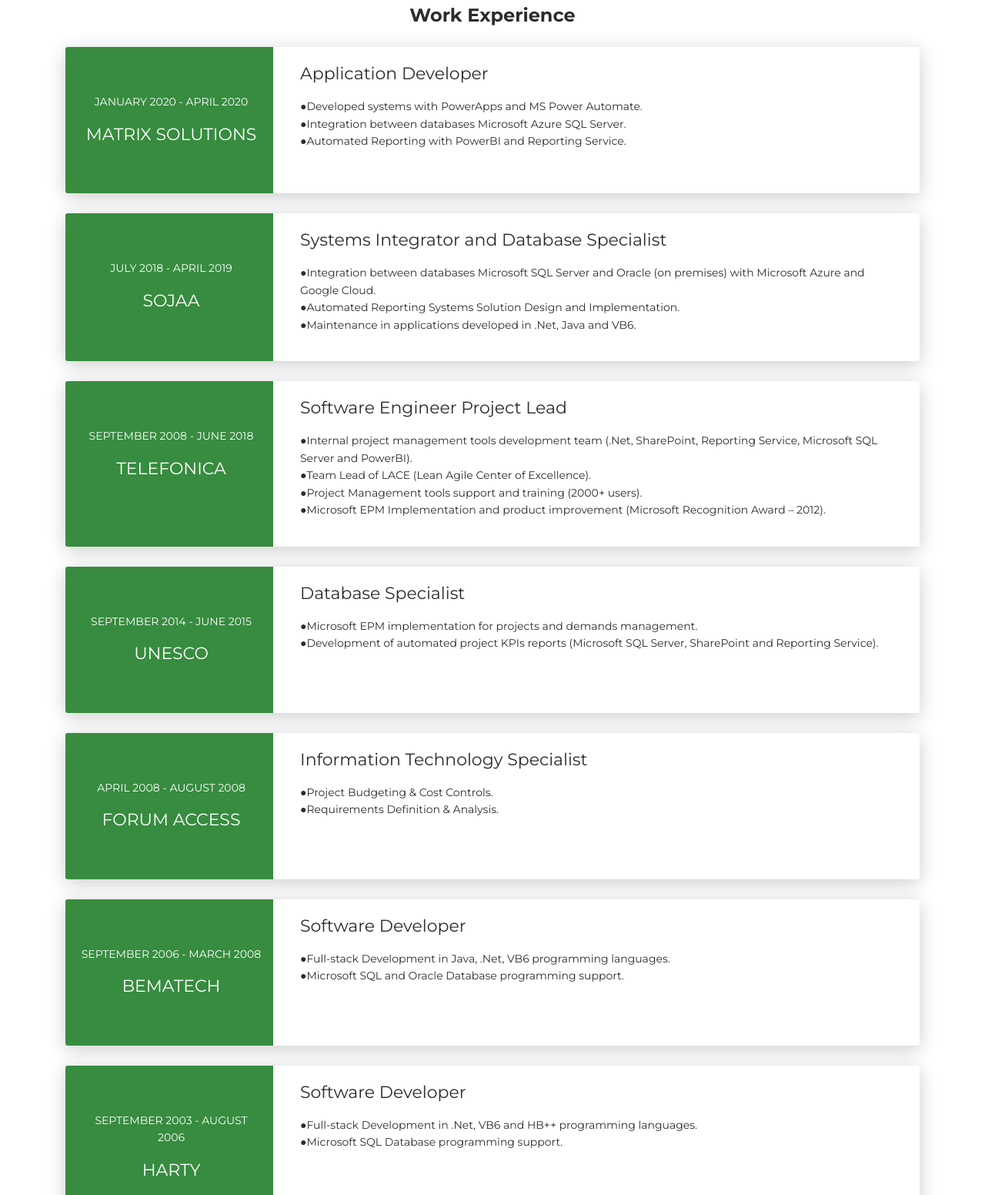
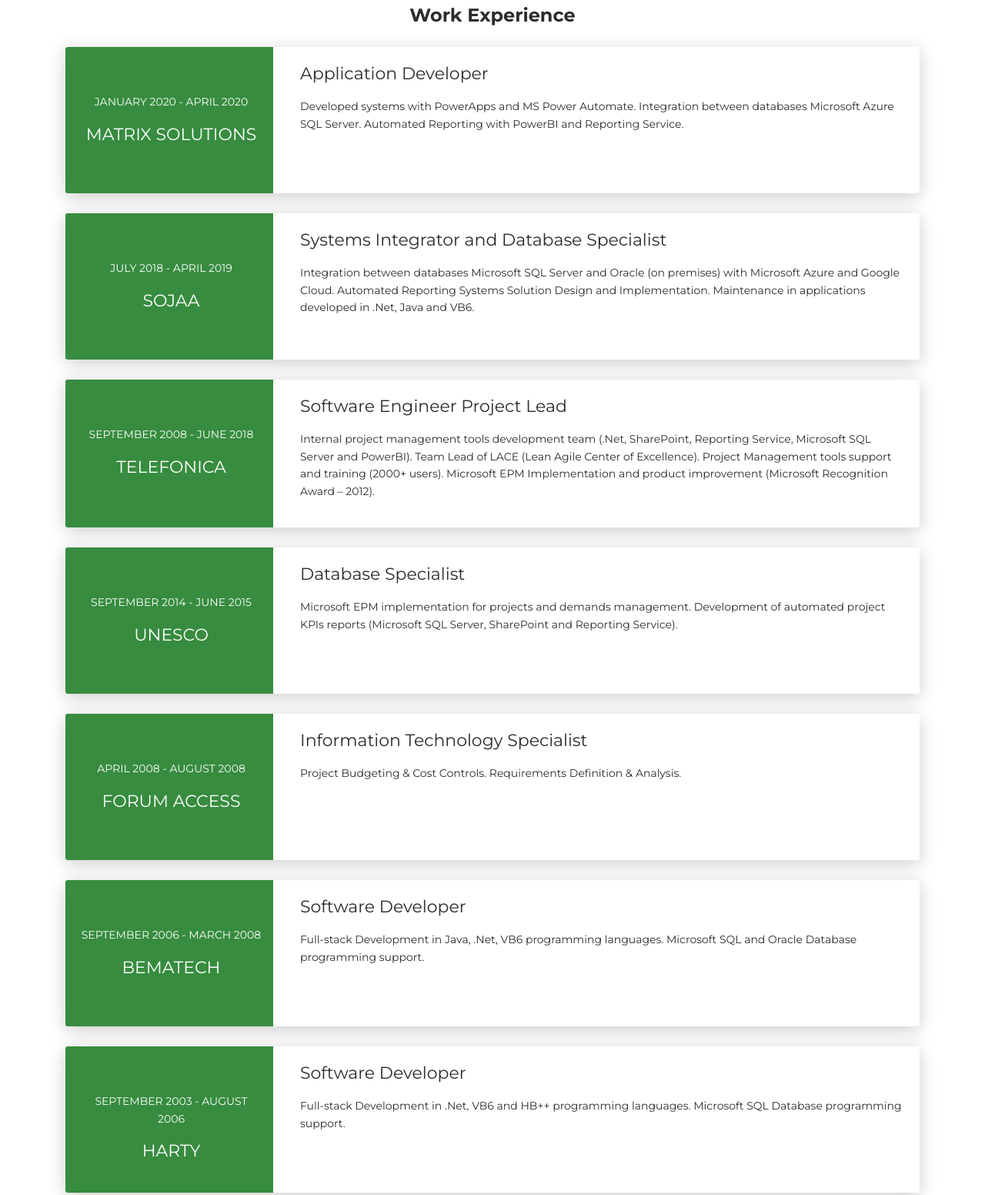
Before and after one commit to glabone/glabone.github.io, a plain HTML site: page index.html in a window 1280 px wide. Shown: the part 1639-3191 px from the top of the page at 77% size. Drawn offline with Linux system fonts and the light colour scheme.

Commit message:
Update index.html

```diff
--- a/index.html
+++ b/index.html
@@ -190,9 +190,7 @@
                 <div class="col-md-9" data-aos="fade-left" data-aos-offset="50" data-aos-duration="500">
                   <div class="card-body">
                     <div class="h5">Application Developer</div>
-                    <p>&#9679;Developed systems with PowerApps and MS Power Automate.<br>
-                       &#9679;Integration between databases Microsoft Azure SQL Server.<br>
-                       &#9679;Automated Reporting with PowerBI and Reporting Service.</p>
+                    <p>Developed systems with PowerApps and MS Power Automate. Integration between databases Microsoft Azure SQL Server. Automated Reporting with PowerBI and Reporting Service.</p>
                   </div>
                 </div>
               </div>
@@ -208,9 +206,7 @@
                 <div class="col-md-9" data-aos="fade-left" data-aos-offset="50" data-aos-duration="500">
                   <div class="card-body">
                     <div class="h5">Systems Integrator and Database Specialist</div>
-                    <p>&#9679;Integration between databases Microsoft SQL Server and Oracle (on premises) with Microsoft Azure and Google Cloud.<br>
-                       &#9679;Automated Reporting Systems Solution Design and Implementation.<br>
-                       &#9679;Maintenance in applications developed in .Net, Java and VB6.</p>
+                    <p>Integration between databases Microsoft SQL Server and Oracle (on premises) with Microsoft Azure and Google Cloud. Automated Reporting Systems Solution Design and Implementation. Maintenance in applications developed in .Net, Java and VB6.</p>
                   </div>
                 </div>
               </div>
@@ -226,10 +222,7 @@
                 <div class="col-md-9" data-aos="fade-left" data-aos-offset="50" data-aos-duration="500">
                   <div class="card-body">
                     <div class="h5">Software Engineer Project Lead</div>
-                    <p>&#9679;Internal project management tools development team (.Net, SharePoint, Reporting Service, Microsoft SQL Server and PowerBI).<br>
-                       &#9679;Team Lead of LACE (Lean Agile Center of Excellence).<br>
-                       &#9679;Project Management tools support and training (2000+ users).<br>
-                       &#9679;Microsoft EPM Implementation and product improvement (Microsoft Recognition Award – 2012).</p>
+                    <p>Internal project management tools development team (.Net, SharePoint, Reporting Service, Microsoft SQL Server and PowerBI). Team Lead of LACE (Lean Agile Center of Excellence). Project Management tools support and training (2000+ users). Microsoft EPM Implementation and product improvement (Microsoft Recognition Award – 2012).</p>
                   </div>
                 </div>
               </div>
@@ -245,8 +238,7 @@
                 <div class="col-md-9" data-aos="fade-left" data-aos-offset="50" data-aos-duration="500">
                   <div class="card-body">
                     <div class="h5">Database Specialist</div>
-                    <p>&#9679;Microsoft EPM implementation for projects and demands management.<br>
-                       &#9679;Development of automated project KPIs reports (Microsoft SQL Server, SharePoint and Reporting Service).</p>
+                    <p>Microsoft EPM implementation for projects and demands management. Development of automated project KPIs reports (Microsoft SQL Server, SharePoint and Reporting Service).</p>
                   </div>
                 </div>
               </div>
@@ -262,8 +254,7 @@
                 <div class="col-md-9" data-aos="fade-left" data-aos-offset="50" data-aos-duration="500">
                   <div class="card-body">
                     <div class="h5">Information Technology Specialist</div>
-                    <p>&#9679;Project Budgeting & Cost Controls.<br>
-                       &#9679;Requirements Definition & Analysis.</p>
+                    <p>Project Budgeting & Cost Controls. Requirements Definition & Analysis.</p>
                   </div>
                 </div>
               </div>
@@ -279,8 +270,7 @@
                 <div class="col-md-9" data-aos="fade-left" data-aos-offset="50" data-aos-duration="500">
                   <div class="card-body">
                     <div class="h5">Software Developer</div>
-                    <p>&#9679;Full-stack Development in Java, .Net, VB6 programming languages.<br>
-                       &#9679;Microsoft SQL and Oracle Database programming support.</p>
+                    <p>Full-stack Development in Java, .Net, VB6 programming languages. Microsoft SQL and Oracle Database programming support.</p>
                   </div>
                 </div>
               </div>
@@ -296,8 +286,7 @@
                 <div class="col-md-9" data-aos="fade-left" data-aos-offset="50" data-aos-duration="500">
                   <div class="card-body">
                     <div class="h5">Software Developer</div>
-                    <p>&#9679;Full-stack Development in .Net, VB6 and HB++ programming languages.<br>
-                       &#9679;Microsoft SQL Database programming support.</p>
+                    <p>Full-stack Development in .Net, VB6 and HB++ programming languages. Microsoft SQL Database programming support.</p>
                   </div>
                 </div>
               </div>
@@ -313,9 +302,7 @@
                 <div class="col-md-9" data-aos="fade-left" data-aos-offset="50" data-aos-duration="500">
                   <div class="card-body">
                     <div class="h5">Software Developer</div>
-                    <p>&#9679;Full-stack development in VB6 and COM+ programming languages.<br>
-                       &#9679;Microsoft SQL Database programming support.<br>
-                       &#9679;Software Testing and Software Quality assurance.</p>
+                    <p>Full-stack development in VB6 and COM+ programming languages. Microsoft SQL Database programming support. Software Testing and Software Quality assurance.</p>
                   </div>
                 </div>
               </div>
@@ -394,7 +381,7 @@
                     <div class="h5">Project Management Professional</div>
                     <p class="category">Project Management Institute</p>
                     <p>Issued August 2014 - No Expiration Date<br>
-                       Credential ID 1743393.</p>
+                       Credential ID 1743393</p>
                   </div>
                 </div>
               </div>
@@ -411,7 +398,7 @@
                     <div class="h5">Microsoft Certified Technology Specialist</div>
                     <p class="category">Microsoft</p>
                     <p>Issued May 2013 - No Expiration Date<br>
-                       Credential ID E257-1184.</p>
+                       Credential ID E257-1184</p>
                   </div>
                 </div>
               </div>
```
